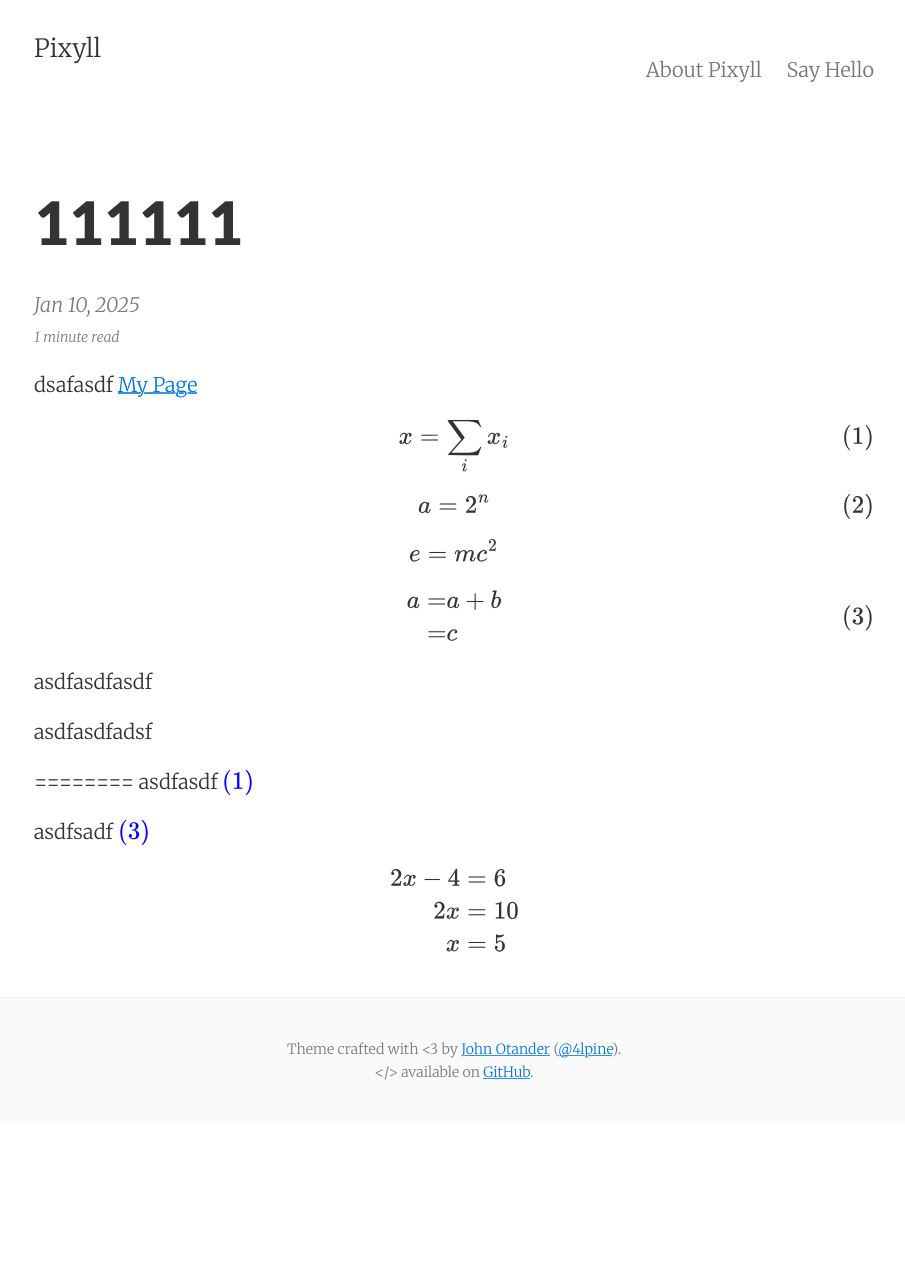
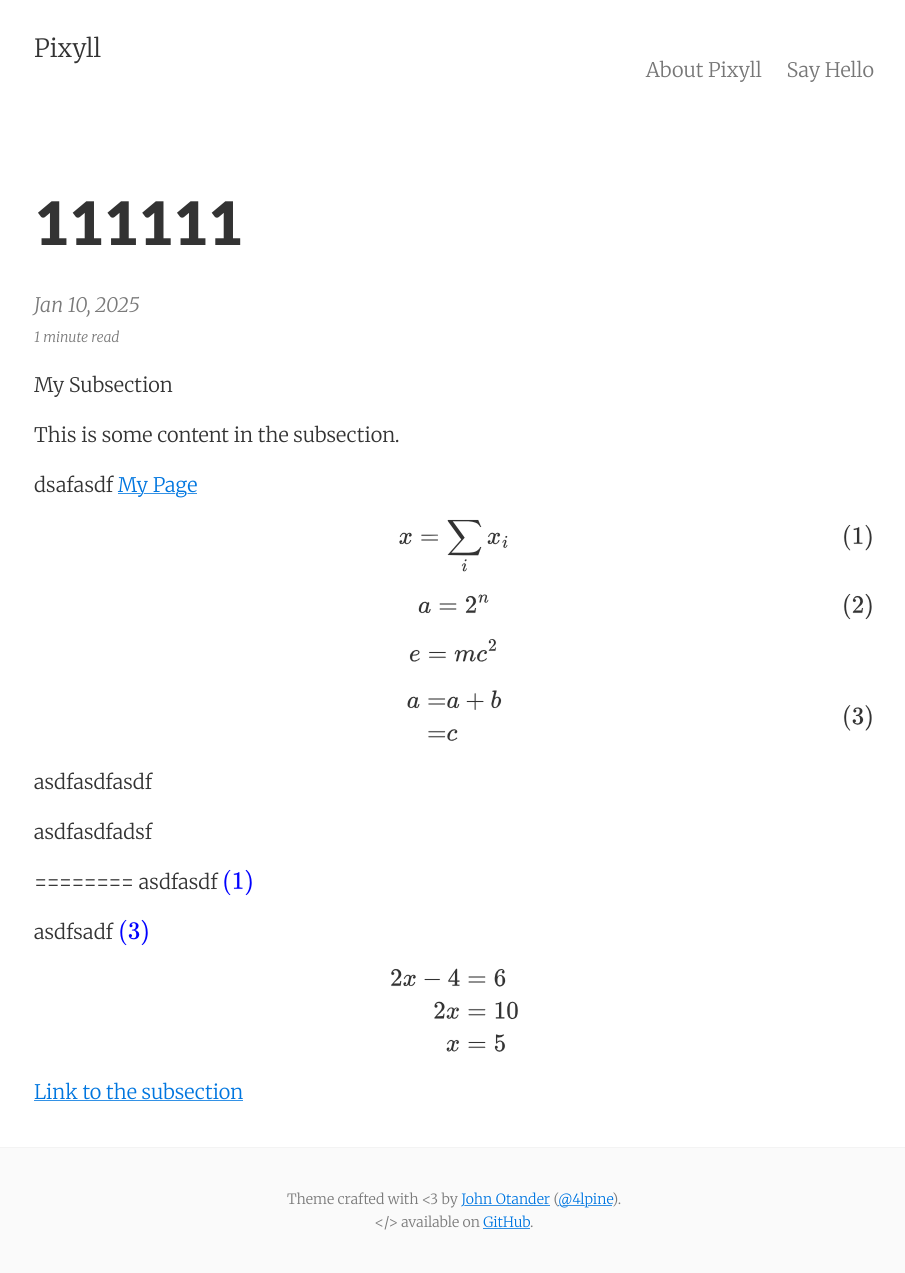
Before and after one commit to ZengfengHuang/Blog, a Jekyll site: the page built from _posts/2024-01-10-link-test.md, in a window 1280 px wide. Shown: the whole page, without its empty margins (186-1091 px from the left). Built offline with Jekyll 4.4.1, drawn with Linux system fonts in a browser that asks for light colours; before the commit the page ends 1123 px from its top, so only the background shows below that.

Commit message:
Update 2024-01-10-link-test.md

```diff
--- a/_posts/2024-01-10-link-test.md
+++ b/_posts/2024-01-10-link-test.md
@@ -5,6 +5,11 @@ date: 2025-01-10 06:00:00
 categories: jekyll update
 ---
 
+
+ My Subsection
+ {: #my-subsection}
+
+This is some content in the subsection.
 
 
 
@@ -47,3 +52,7 @@ asdfsadf \eqref{eqn:3}
 
 
 $$\begin{aligned} 2x - 4 &= 6 \\ 2x &= 10 \\ x &= 5 \end{aligned}$$
+
+
+
+[Link to the subsection](#my-subsection)
```
